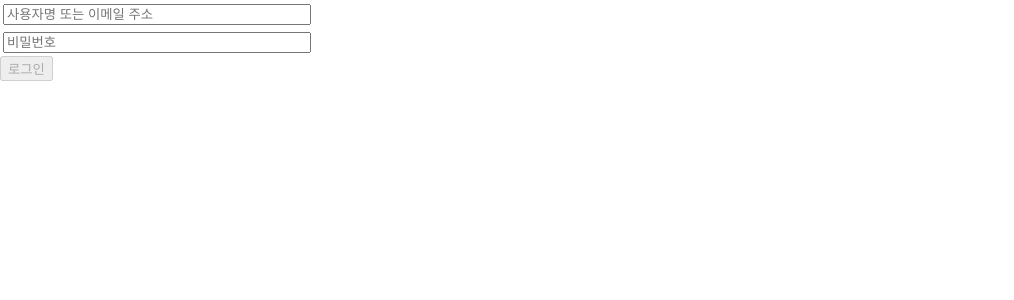
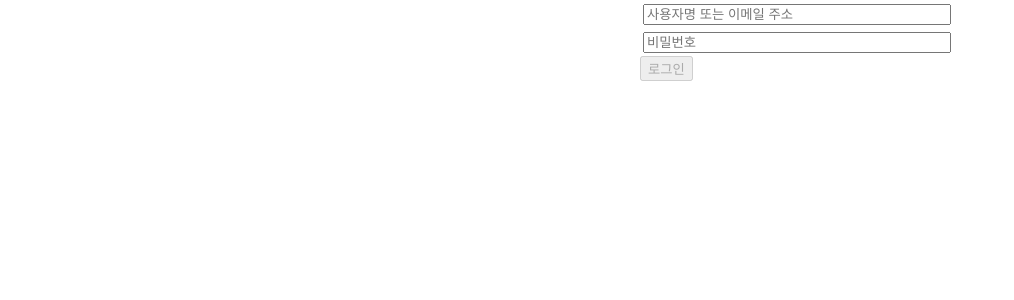
Before and after one commit to MISEONGKIM/AIFFEL, a React (Create React App) app: page / in a window 1280 px wide. Shown: the top 300 px of the page, without its empty margins (0-1014 px from the left). Built offline with nearby package versions, Linux system fonts and the light colour scheme.

Commit message:
feat : RequestStatus 값 변경 및 로그인 값 체크

```diff
--- a/src/api/common.ts
+++ b/src/api/common.ts
@@ -1,7 +1,7 @@
 export const DEFAULT_URL = 'http://127.0.0.1:5000';
 
 export enum RequestStatus {
-  LOADING = 'loading',
-  SUCCESS = 'success',
-  FAILURE = 'failure',
+  LOADING = 'padding',
+  SUCCESS = 'fulfilled',
+  FAILURE = 'rejected',
 }
--- a/src/pages/login.tsx
+++ b/src/pages/login.tsx
@@ -9,10 +9,19 @@ import {
   emailValidationMsg,
   passwordValidationMsg,
 } from '../constants/validtaion';
-import { useAppDispatch, useAppSelector } from '../stores/hooks';
-import { getLogin, loginError, loginState } from '../stores/slice/loginSlice';
-import { infoAlert } from '../utils/alert';
+import { useAppDispatch } from '../stores/hooks';
+import { getLogin } from '../stores/slice/loginSlice';
 import { emailValidation, passwordValidation } from '../utils/validation';
+const OutDiv = styled.div`
+  width: 100%;
+  height: 100%;
+  position: relative;
+`;
+const InDiv = styled.div`
+  position: absolute;
+  left: 50%;
+  top: 50%;
+`;
 const Text = styled.p`
   color: red;
 `;
@@ -52,20 +61,18 @@ export const LoginPage = () => {
 
   const navigate = useNavigate();
   const dispatch = useAppDispatch();
-  const requestStatus = useAppSelector(loginState);
-  const error = useAppSelector(loginError);
-  const onClick = (loginParam: Parameters<typeof getLogin>[0]) => async () => {
-    await dispatch(getLogin(loginParam));
-    if (requestStatus === RequestStatus.FAILURE) {
-      ////////////됐다안됐다가함. .ㅠ
-      infoAlert({ ...error });
-      return;
-    }
-    requestStatus === RequestStatus.SUCCESS && navigate('/forum');
-  };
+
+  const onClick = useCallback(
+    (loginParam: Parameters<typeof getLogin>[0]) => async () => {
+      const result = await dispatch(getLogin(loginParam));
+      result.meta.requestStatus === RequestStatus.SUCCESS && navigate('/forum');
+    },
+    [dispatch, navigate],
+  );
 
   return (
-    <div>
+    <OutDiv>
+      <InDiv>
         <InputMiddle
           onChange={onChangeEmail}
           placeholder={idPlaceholder}
@@ -84,6 +91,7 @@ export const LoginPage = () => {
           onClick={onClick({ email, password })}
         />
         <Text>{infoMessage}</Text>
-    </div>
+      </InDiv>
+    </OutDiv>
   );
 };
--- a/src/stores/slice/loginSlice.ts
+++ b/src/stores/slice/loginSlice.ts
@@ -5,6 +5,7 @@ import {
 } from '@reduxjs/toolkit';
 import { RequestStatus } from '../../api/common';
 import { getLoginApi, type LoginParamType } from '../../api/loginApi';
+import { infoAlert } from '../../utils/alert';
 import { RootState } from '../store';
 
 export const getLogin = createAsyncThunk(
@@ -52,6 +53,7 @@ export const loginSlice = createSlice({
       .addCase(getLogin.rejected, (state, action) => {
         state.requestStatus = RequestStatus.FAILURE;
         state.error = action.error;
+        infoAlert({ message: action.error.message });
       });
   },
 });
```
Lines whose indentation alone changed are shown as unchanged.
